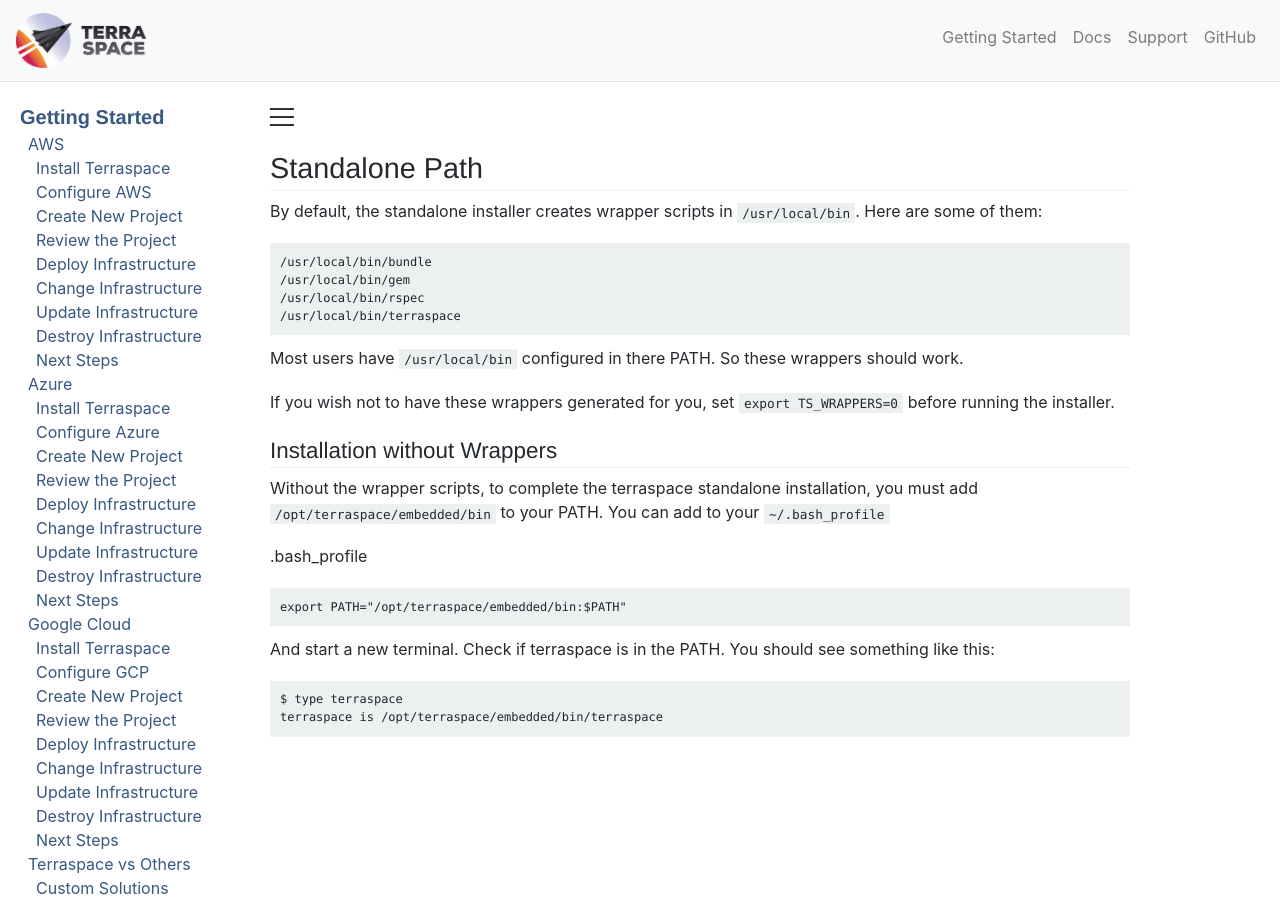
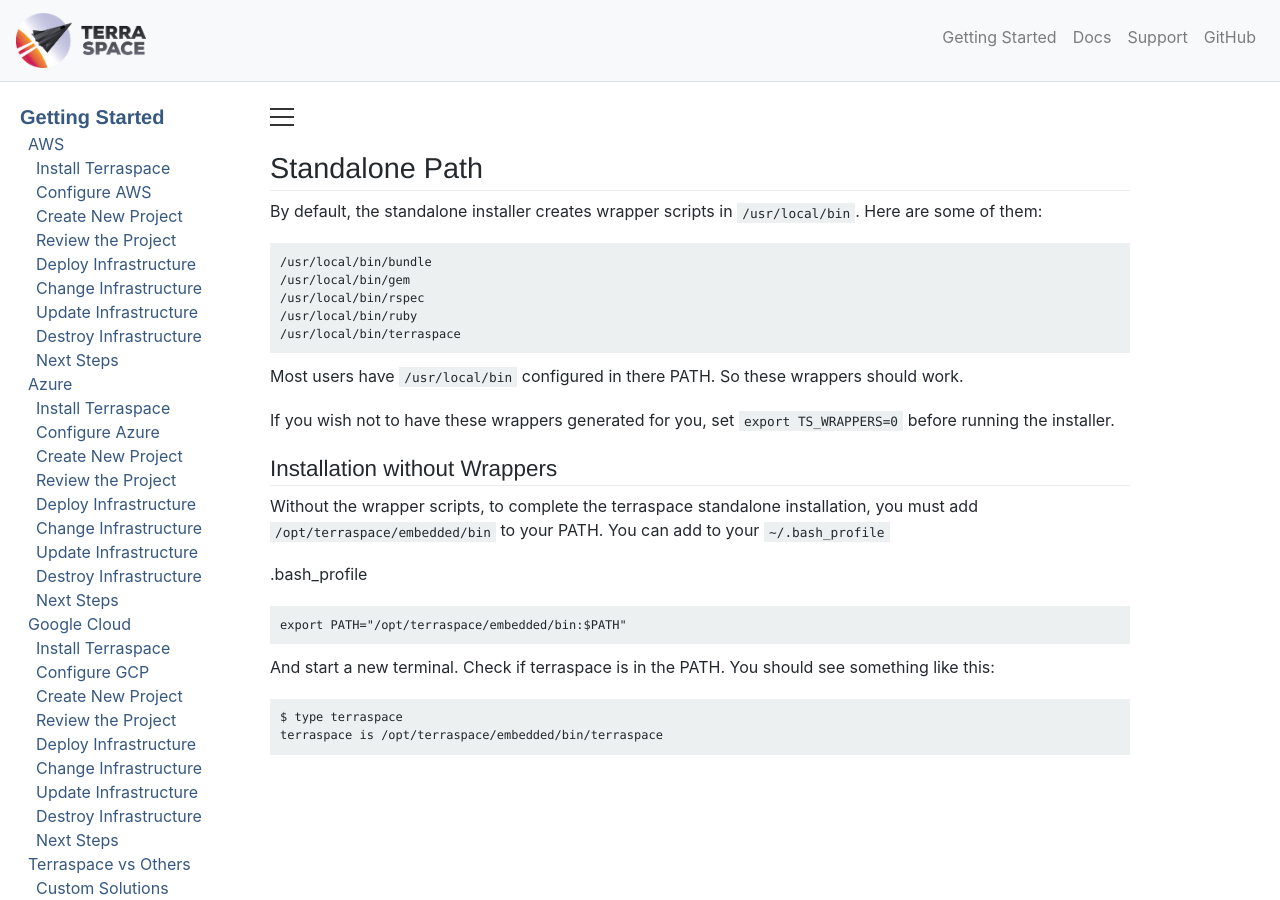
Before and after one commit to boltops-tools/terraspace-docs, a Jekyll site: the page built from _docs/install/standalone/details/path.md, in a window 1280 px wide and 900 px high. Built offline with Jekyll 4.4.1, drawn with Linux system fonts in a browser that asks for light colours; a script that is not in the unit is left out.

Commit message:
Update path.md

```diff
--- a/_docs/install/standalone/details/path.md
+++ b/_docs/install/standalone/details/path.md
@@ -8,6 +8,7 @@
     /usr/local/bin/bundle
     /usr/local/bin/gem
     /usr/local/bin/rspec
+    /usr/local/bin/ruby
     /usr/local/bin/terraspace
 
 Most users have `/usr/local/bin` configured in there PATH. So these wrappers should work.
```
